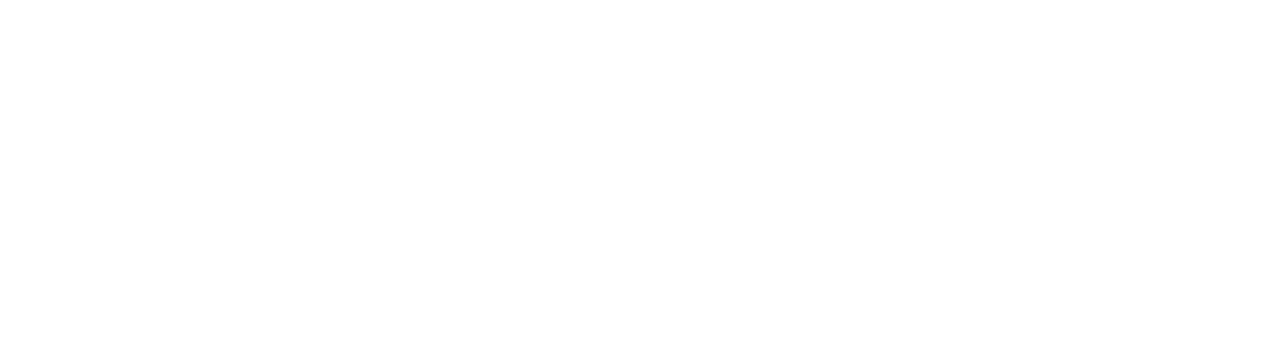
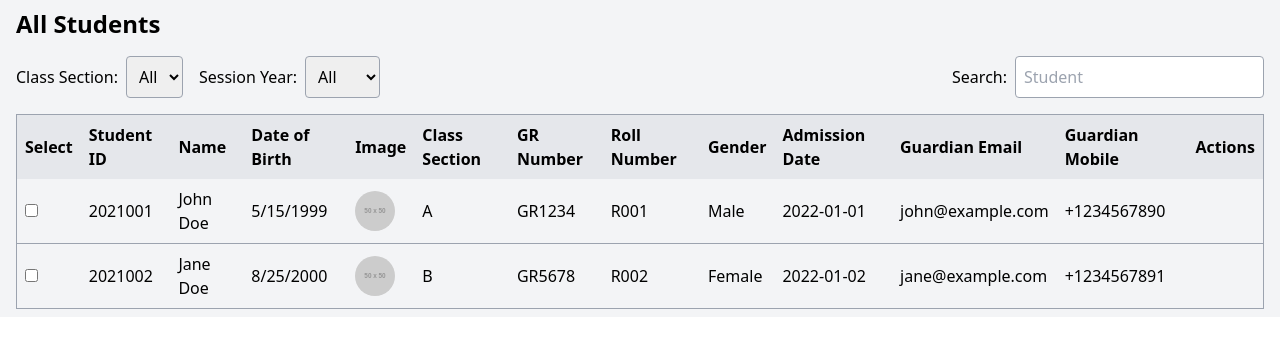
Before and after one commit to fakhra99/SMS, a React (Create React App) app in the folder frontend/: page / in a window 1280 px wide. Shown: the top 348 px of the page. Built offline with nearby package versions, Linux system fonts and the light colour scheme.

Commit message:
Changes by Malaika ( All Students section added)

```diff
--- a/frontend/src/App.js
+++ b/frontend/src/App.js
@@ -1,7 +1,8 @@
-
+import AllStudents from "./Pages/All Students/AllStudents";
 function App() {
   return (
   <>
+    <AllStudents/>
   </>
   );
 }
--- /dev/null
+++ b/frontend/src/Pages/All Students/AllStudents.jsx
@@ -0,0 +1,203 @@
+import React, { useState, useEffect } from 'react';
+
+const AllStudents = () => {
+  const [students, setStudents] = useState([]);
+  const [selectedStudents, setSelectedStudents] = useState([]);
+  const [filter, setFilter] = useState({ classSection: '', sessionYear: '' });
+  const [searchTerm, setSearchTerm] = useState('');
+
+  useEffect(() => {
+    // Generate dummy student data
+    const dummyStudents = [
+      {
+        _id: 1,
+        studentId: '2021001',
+        name: 'John Doe',
+        dateOfBirth: new Date('1999-05-15'),
+        imageUrl: 'https://via.placeholder.com/50',
+        classSection: 'A',
+        grNumber: 'GR1234',
+        rollNumber: 'R001',
+        gender: 'Male',
+        admissionDate: '2022-01-01',
+        guardianEmail: 'john@example.com',
+        guardianMobile: '+1234567890'
+      },
+      {
+        _id: 2,
+        studentId: '2021002',
+        name: 'Jane Doe',
+        dateOfBirth: new Date('2000-08-25'),
+        imageUrl: 'https://via.placeholder.com/50',
+        classSection: 'B',
+        grNumber: 'GR5678',
+        rollNumber: 'R002',
+        gender: 'Female',
+        admissionDate: '2022-01-02',
+        guardianEmail: 'jane@example.com',
+        guardianMobile: '+1234567891'
+      },
+      // Add more dummy student objects as needed
+    ];
+
+    // Set the dummy student data to the state
+    setStudents(dummyStudents);
+  }, []);
+
+  const handleCheckboxChange = (studentId) => {
+    // Check if the student is already selected
+    const isSelected = selectedStudents.includes(studentId);
+
+    // If already selected, remove it from selectedStudents, otherwise add it
+    setSelectedStudents(isSelected
+      ? selectedStudents.filter(id => id !== studentId)
+      : [...selectedStudents, studentId]);
+  };
+
+  const handleEdit = (studentId) => {
+    // Handle edit action
+    console.log(`Edit student with ID: ${studentId}`);
+  };
+
+  const handleInactive = (studentId) => {
+    // Handle inactive action
+    console.log(`Inactivate student with ID: ${studentId}`);
+  };
+
+  const handleDelete = (studentId) => {
+    // Handle delete action
+    console.log(`Delete student permanently with ID: ${studentId}`);
+  };
+
+  const handleClassSectionChange = (event) => {
+    setFilter({ ...filter, classSection: event.target.value });
+  };
+
+  const handleSessionYearChange = (event) => {
+    setFilter({ ...filter, sessionYear: event.target.value });
+  };
+
+  const handleSearch = (event) => {
+    setSearchTerm(event.target.value);
+  };
+
+  // Filter students based on selected class section, session year, and search term
+  const filteredStudents = students.filter(student => {
+    return (
+      (!filter.classSection || student.classSection === filter.classSection) &&
+      (!filter.sessionYear || student.admissionDate.includes(filter.sessionYear)) &&
+      (student.name.toLowerCase().includes(searchTerm.toLowerCase()) ||
+       student.classSection.toLowerCase().includes(searchTerm.toLowerCase()) ||
+       student.studentId.includes(searchTerm))
+    );
+  });
+
+  return (
+    <div className="flex justify-center items-center bg-gray-100">
+      <div className="container mx-auto px-4 py-2">
+        <h1 className="text-2xl font-bold mb-4">All Students</h1>
+        <div className="flex justify-between mb-4">
+          <div className="flex">
+            <div className="mr-4">
+              <label htmlFor="classSection">Class Section:</label>
+              <select
+                id="classSection"
+                className="ml-2 p-2 border border-gray-400 rounded"
+                onChange={handleClassSectionChange}
+              >
+                <option value="">All</option>
+                <option value="A">A</option>
+                <option value="B">B</option>
+                {/* Add more options for class sections as needed */}
+              </select>
+            </div>
+            <div>
+              <label htmlFor="sessionYear">Session Year:</label>
+              <select
+                id="sessionYear"
+                className="ml-2 p-2 border border-gray-400 rounded"
+                onChange={handleSessionYearChange}
+              >
+                <option value="">All</option>
+                {Array.from({ length: 25 }, (_, i) => 2000 + i).map(year => (
+                  <option key={year} value={year}>{year}</option>
+                ))}
+                {/* Generate options for session years from 2000 to 2024 */}
+              </select>
+            </div>
+          </div>
+          <div>
+            <label htmlFor="search">Search:</label>
+            <input
+              type="text"
+              id="search"
+              className="ml-2 p-2 border border-gray-400 rounded"
+              placeholder="Student"
+              onChange={handleSearch}
+            />
+          </div>
+        </div>
+        <table className="w-full border border-gray-400">
+          <thead>
+            <tr className="bg-gray-200 text-left">
+              <th className="p-2">Select</th>
+              <th className="p-2">Student ID</th>
+              <th className="p-2">Name</th>
+              <th className="p-2">Date of Birth</th>
+              <th className="p-2">Image</th>
+              <th className="p-2">Class Section</th>
+              <th className="p-2">GR Number</th>
+              <th className="p-2">Roll Number</th>
+              <th className="p-2">Gender</th>
+              <th className="p-2">Admission Date</th>
+              <th className="p-2">Guardian Email</th>
+              <th className="p-2">Guardian Mobile</th>
+              <th className="p-2">Actions</th>
+            </tr>
+          </thead>
+          <tbody>
+            {filteredStudents.map((student) => (
+              <tr key={student._id} className="border-b border-gray-400">
+                <td className="p-2">
+                  <input
+                    type="checkbox"
+                    checked={selectedStudents.includes(student._id)}
+                    onChange={() => handleCheckboxChange(student._id)}
+                  />
+                </td>
+                <td className="p-2">{student.studentId}</td>
+                <td className="p-2">{student.name}</td>
+                <td className="p-2">{student.dateOfBirth.toLocaleDateString()}</td>
+                <td className="p-2">
+                  {student.imageUrl && (
+                    <img src={student.imageUrl} alt={student.name} className="w-10 h-10 rounded-full"/>
+                  )}
+                </td>
+                <td className="p-2">{student.classSection}</td>
+                <td className="p-2">{student.grNumber}</td>
+                <td className="p-2">{student.rollNumber}</td>
+                <td className="p-2">{student.gender}</td>
+                <td className="p-2">{student.admissionDate}</td>
+                <td className="p-2">{student.guardianEmail}</td>
+                <td className="p-2">{student.guardianMobile}</td>
+                <td className="p-2">
+                  <span className="mr-2 cursor-pointer" title="Edit" onClick={() => handleEdit(student._id)}>
+                    <i className="fas fa-edit text-blue-500"></i>
+                  </span>
+                  <span className="mr-2 cursor-pointer" title="Inactive" onClick={() => handleInactive(student._id)}>
+                    <i className="fas fa-user-slash text-yellow-500"></i>
+                  </span>
+                  <span className="cursor-pointer" title="Delete Permanently" onClick={() => handleDelete(student._id)}>
+                    <i className="fas fa-trash text-red-500"></i>
+                  </span>
+                </td>
+              </tr>
+            ))}
+          </tbody>
+        </table>
+      </div>
+    </div>
+  );
+};
+
+export default AllStudents;
```
